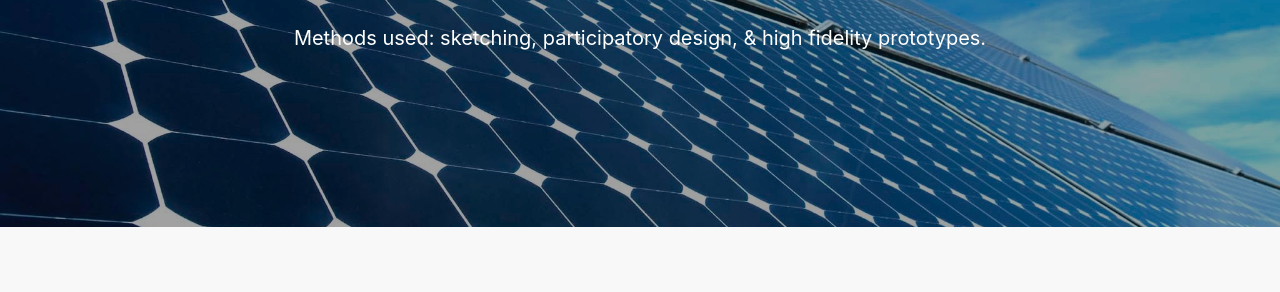
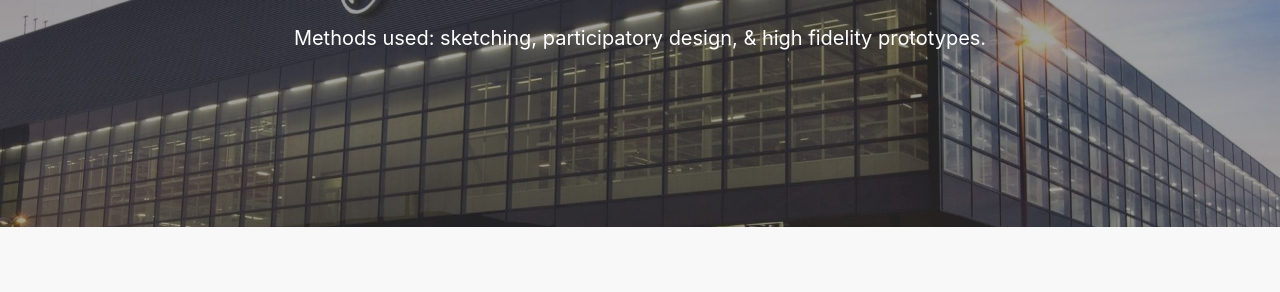
Before and after one commit to jdeheus/jdeheus.github.io, a plain HTML site: page bosch_contract.html in a window 1280 px wide. Shown: the part 322-614 px from the top of the page. Drawn offline with Linux system fonts and the light colour scheme.

Commit message:
Updated Bosch cover image.

```diff
--- a/bosch_contract.html
+++ b/bosch_contract.html
@@ -55,7 +55,7 @@
     </div>
     <!--Portfolio piece begins here-->
     <!--Section image here-->
-    <div class="uk-section uk-section-media uk-section-slarge uk-background-cover" style="background-image: url(images/cover_photos/greenlancer_overlay.jpg)">
+    <div class="uk-section uk-section-media uk-section-slarge uk-background-cover" style="background-image: url(images/cover_photos/bosch.jpg)">
         <div class="uk-container uk-small">
             <h1 class="uk-text-center uk-text-bold hero-text">Bosch (contract)</h1>
             <h4 class="uk-text-center hero-text">Methods used: sketching, participatory design, &#38; high fidelity prototypes.</h4>
```
